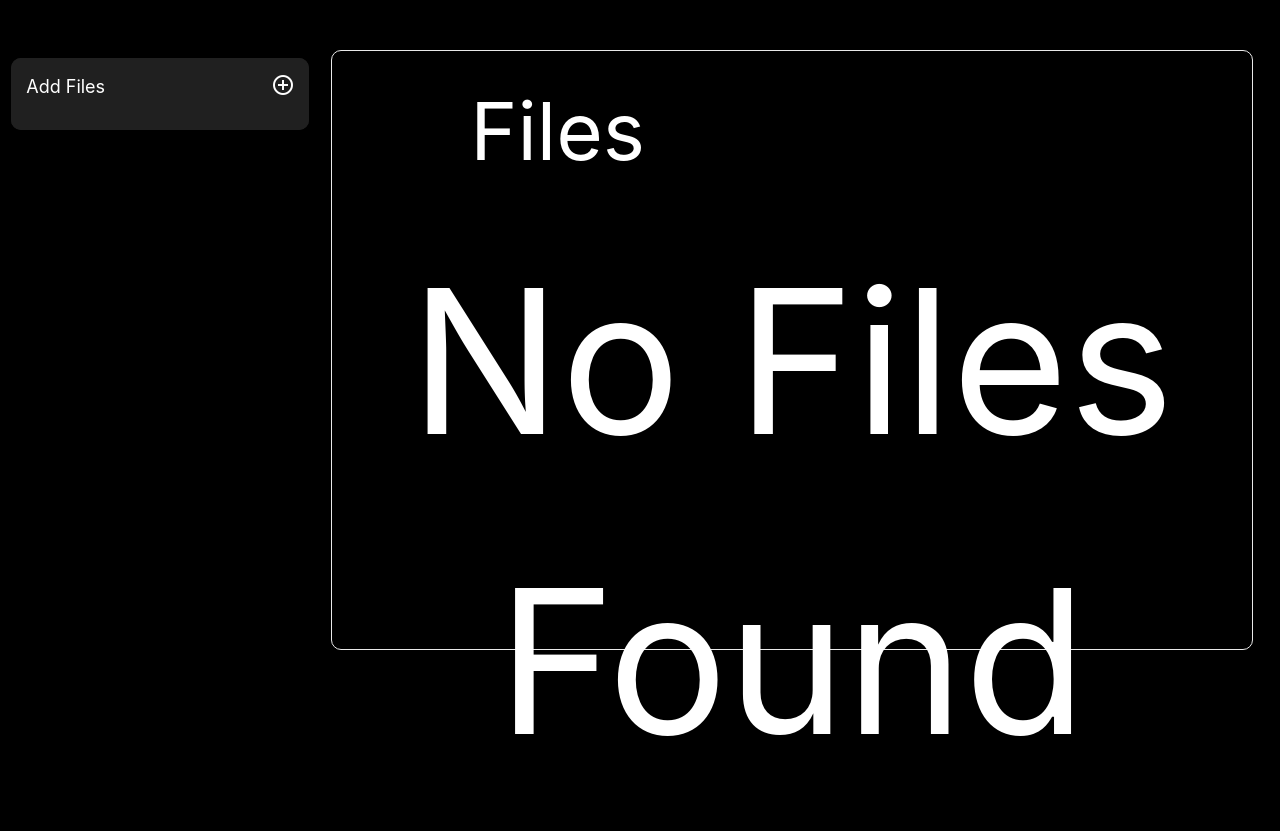
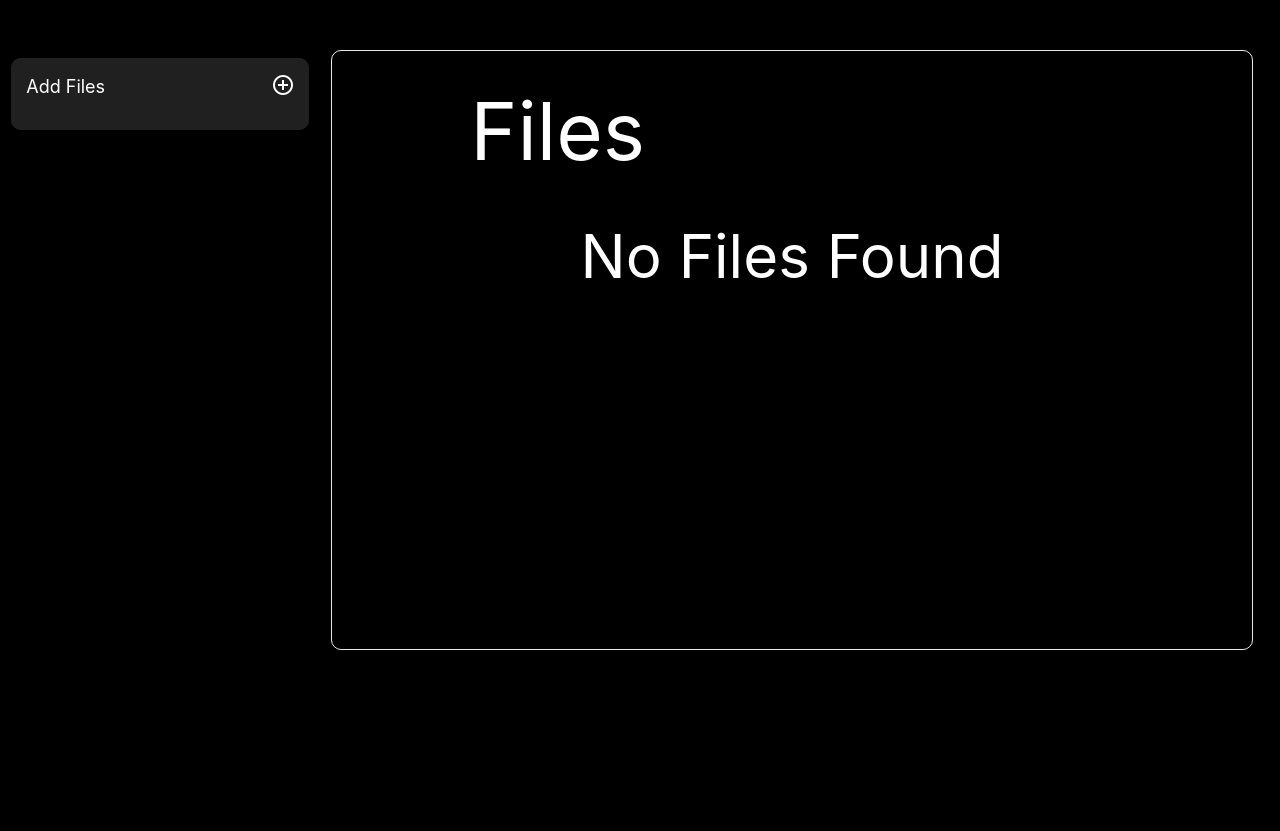
Before and after one commit to tusharsnx/FastAPI-Cloud-Storage-Project, a FastAPI app: template templates/dashboard.html in a window 1280 px wide. Shown: the part 64-895 px from the top of the page. After the commit the page ends 714 px from the top, so only its background shows below. Run offline with FastAPI, Linux system fonts and the light colour scheme; the template is opened without the code that fills it, so the values that code supplies are empty; parts of the project's set-up code (start-up, migrations or seed data) failed here and were passed over; some libraries are stand-ins or nearby versions.

Commit message:
changed font-size of file-not-found to 60px

```diff
--- a/templates/dashboard.html
+++ b/templates/dashboard.html
@@ -7,18 +7,6 @@
         <!-- Upload dashboard -->
         <div class="col m3 s12">
             <div class="upload-dashboard">
-
-                <!-- file upload option trigger -->
-                <!-- <div class="row">
-                    <div class="col s6">
-                        <div class="white-text left-align" style="font-size: large;">Add Files</div>
-                    </div>
-                    <div class="col s1 offset-s4">
-                        <a href="#"><i class="material-icons small white-text upload-option-trigger dropdown-trigger" data-target='upload-option'>add_circle_outline</i></a>
-                    </div>
-                </div> -->
-
-                <!-- upload-options -->
                 <div class="upload-option">
                     <ul class="collapsible" style=" border: 0px; box-shadow: 0 0 0 rgb(20 20 20);" >
                     <li>
@@ -57,42 +45,6 @@
                     </li>
                     </ul>
                 </div>
-
-                <!-- <div class="upload-option-dropdown-content" style="max-height: 300px;">
-                    <div class="upload-option" style="display: none;">
-                        <form>
-                            <div class="file-field input-field">
-                                <div class="btn btn-grad">
-                                    <span class="black-text">File</span>
-                                    <input type="file"  id="file-input">
-                                </div>
-                                <div class="file-path-wrapper">
-                                    <input class="file-path validate white-text" type="text">
-                                </div>
-                            </div>
-                        </form>
-
-                        <div class="center">
-                            <a class="black-text btn btn-grad center"  id="upload-button">Upload File</a>
-                        </div>
-
-                        <div class="dropdown">
-                            <button class="btn btn-secondary dropdown-toggle" type="button" id="dropdownMenuButton" data-toggle="dropdown" aria-haspopup="true" aria-expanded="false">
-                              Dropdown button
-                            </button>
-                            <div class="dropdown-menu" aria-labelledby="dropdownMenuButton">
-                              <a class="dropdown-item" href="#">Action</a>
-                            </div>
-                        </div>
-
-
-                         upload progress bar
-                        <div class="progress" style="display: none;  margin-top: 20">
-                            <div class="determinate" style="width: 0%"></div>
-                        </div>
-                        <div class="response white-text center" style="font-size: 20; margin-top: 15"></div>
-                    </div>
-                </div>-->
             </div>
         </div>
 
@@ -151,7 +103,7 @@
                 </div>
 
                 {% else %}
-                    <div class="white-text center" style=" padding: 20px;font-size: 200px;">No Files Found</div>
+                    <div class="white-text center" style=" padding: 20px;font-size: 60px;">No Files Found</div>
                 {% endif %}
             </div>
         </div>
```
